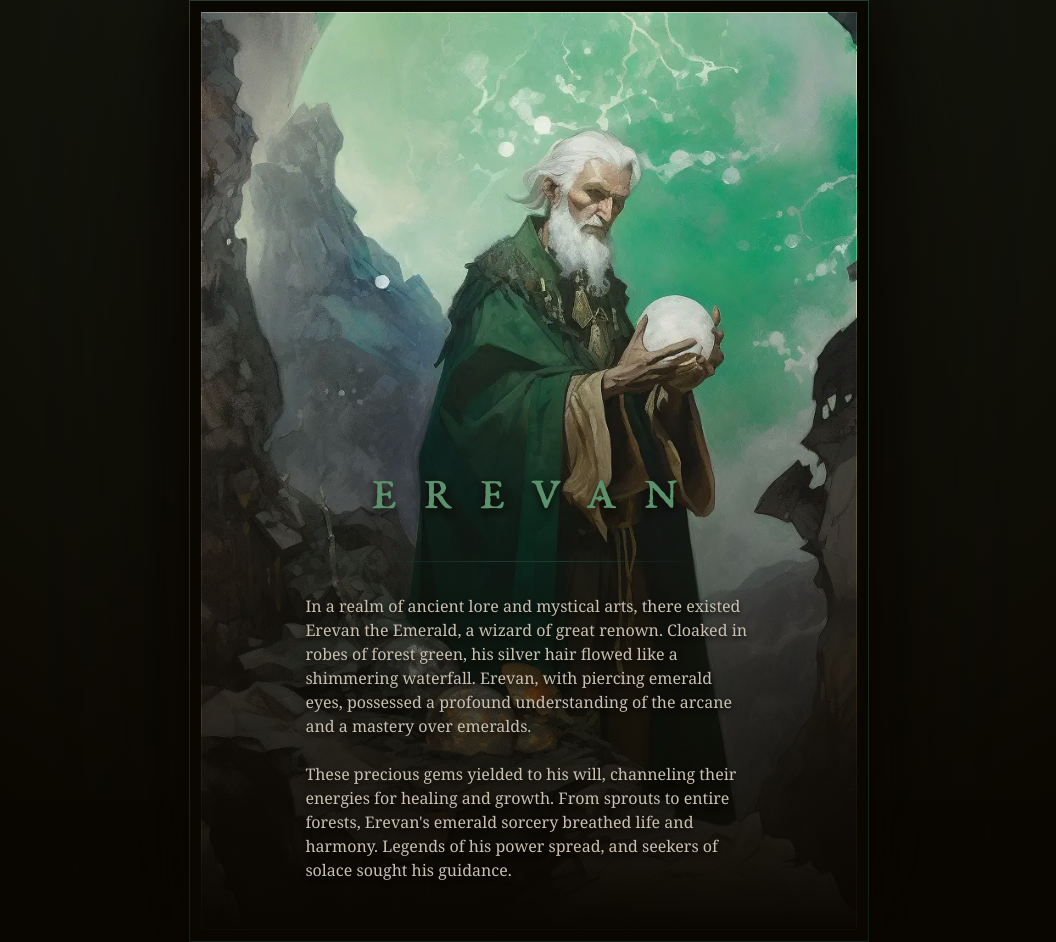
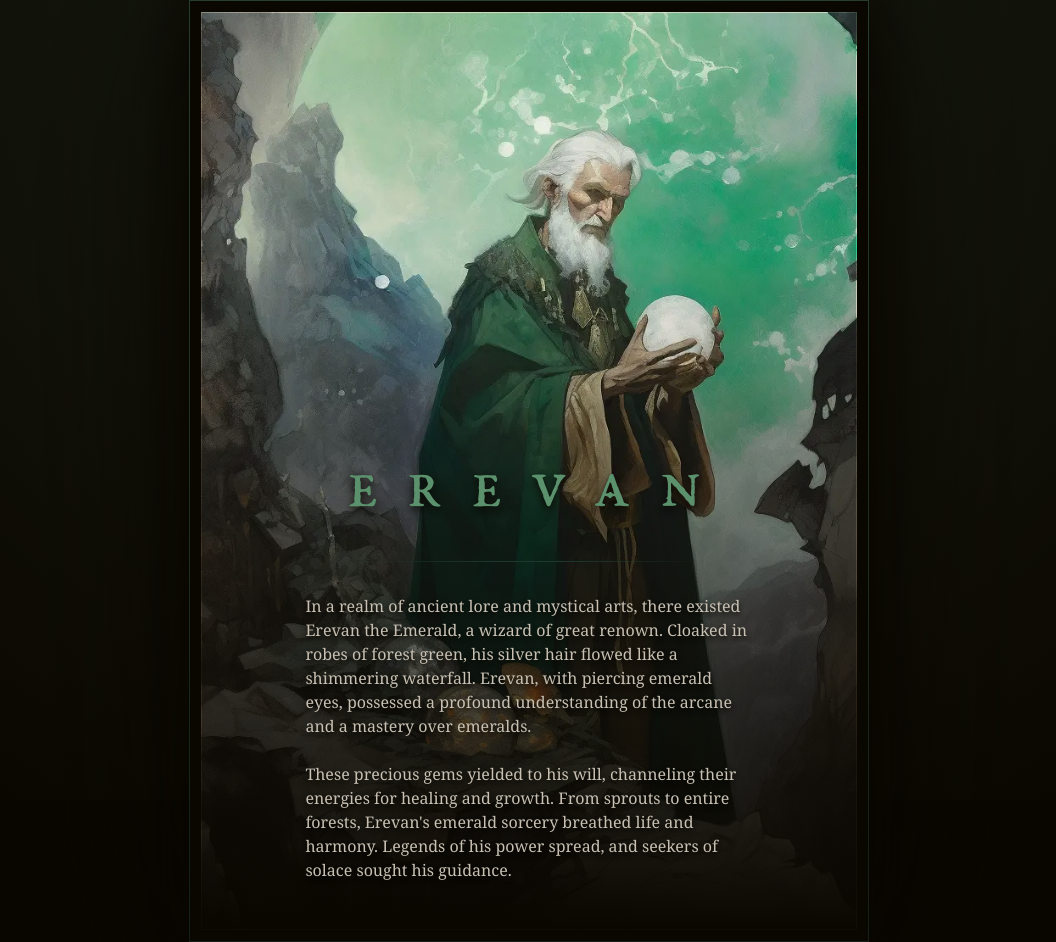
Before and after one commit to john-riordan/view-transition-wizardry, an Astro site: page /Erevan in a window 1280 px wide. Shown: the whole page, without its empty margins (111-1167 px from the left). Built offline with nearby package versions, Linux system fonts and the light colour scheme; Astro itself is replaced by a stand-in of ours.

Commit message:
feat: responsive name text

```diff
--- a/src/pages/[...slug].astro
+++ b/src/pages/[...slug].astro
@@ -70,6 +70,7 @@ const { title, wizard } = Astro.props;
     }
   }
   .img-container {
+    container-type: inline-size;
     position: relative;
     width: 90vw;
     max-width: 41rem;
@@ -114,6 +115,7 @@ const { title, wizard } = Astro.props;
     text-align: center;
     color: var(--c3);
     font-size: 2.5rem;
+    font-size: 7cqw;
     margin: 0;
     text-shadow: 0 4px 8px var(--black);
   }
```
